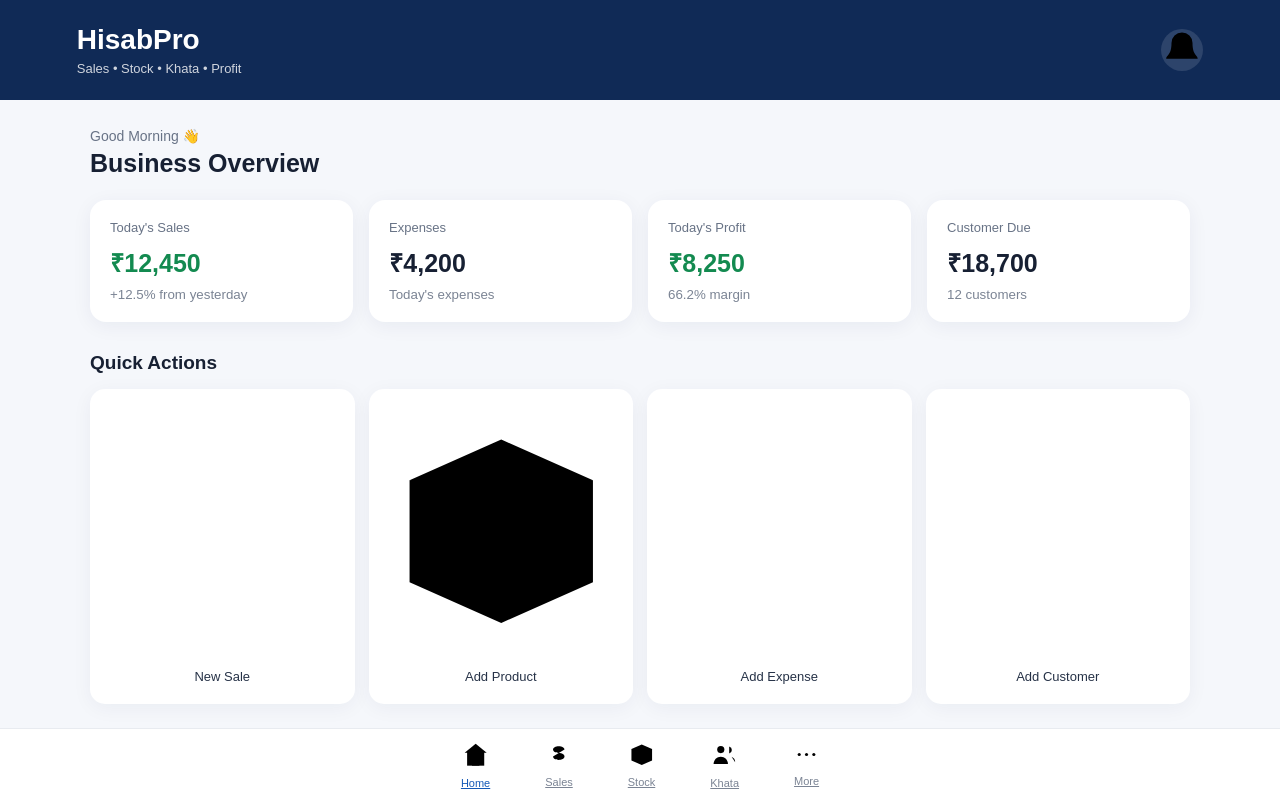
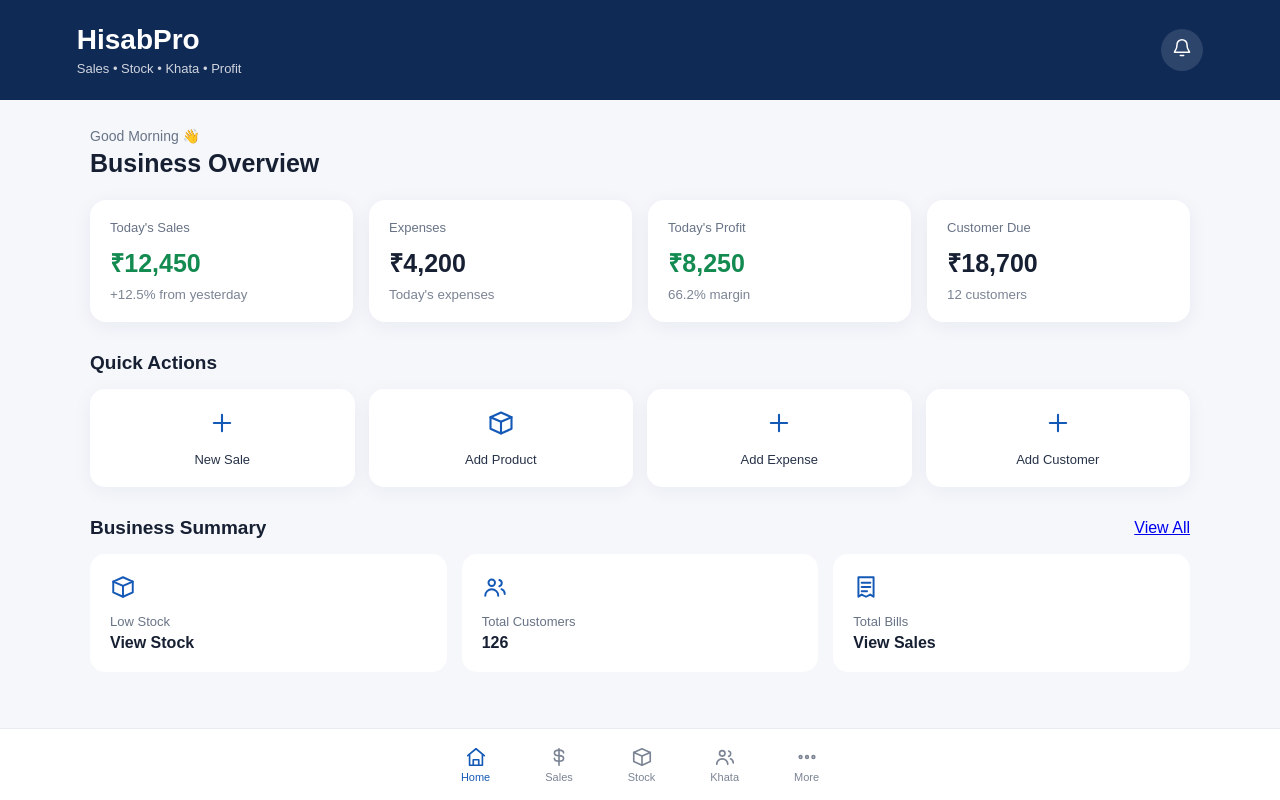
Before and after one commit to sameerkhan86926-a11y/hisabpro, a Next.js app: page /hisabpro/ in a window 1280 px wide. Shown: the top 800 px of the page. Built offline with nearby package versions, Linux system fonts and the light colour scheme.

Commit message:
Update globals.css

```diff
--- a/app/globals.css
+++ b/app/globals.css
@@ -797,3 +797,89 @@
   display: block;
   margin-top: 5px;
 }
+/* Dashboard SVG Icons */
+
+.notification svg {
+  width: 20px;
+  height: 20px;
+  fill: none;
+  stroke: currentColor;
+  stroke-width: 1.8;
+  stroke-linecap: round;
+  stroke-linejoin: round;
+}
+
+.action-link {
+  background: white;
+  padding: 20px 10px;
+  border-radius: 15px;
+  color: #1559b7;
+  font-size: 27px;
+  box-shadow: 0 4px 20px rgba(20, 40, 80, 0.05);
+  text-decoration: none;
+  text-align: center;
+}
+
+.action-link svg {
+  width: 28px;
+  height: 28px;
+  fill: none;
+  stroke: currentColor;
+  stroke-width: 1.8;
+  stroke-linecap: round;
+  stroke-linejoin: round;
+}
+
+.action-link span {
+  display: block;
+  margin-top: 8px;
+  color: #263247;
+  font-size: 13px;
+}
+
+.summary a {
+  background: white;
+  padding: 20px;
+  border-radius: 15px;
+  text-decoration: none;
+  color: #172033;
+  display: block;
+}
+
+.summary a svg {
+  width: 26px;
+  height: 26px;
+  fill: none;
+  stroke: #1559b7;
+  stroke-width: 1.8;
+  stroke-linecap: round;
+  stroke-linejoin: round;
+}
+
+.summary a p {
+  margin-top: 10px;
+  color: #687386;
+  font-size: 13px;
+}
+
+.summary a strong {
+  display: block;
+  margin-top: 5px;
+}
+
+.bottom-nav a {
+  text-decoration: none;
+  display: flex;
+  flex-direction: column;
+  align-items: center;
+}
+
+.bottom-nav svg {
+  width: 22px;
+  height: 22px;
+  fill: none;
+  stroke: currentColor;
+  stroke-width: 1.8;
+  stroke-linecap: round;
+  stroke-linejoin: round;
+}
```
